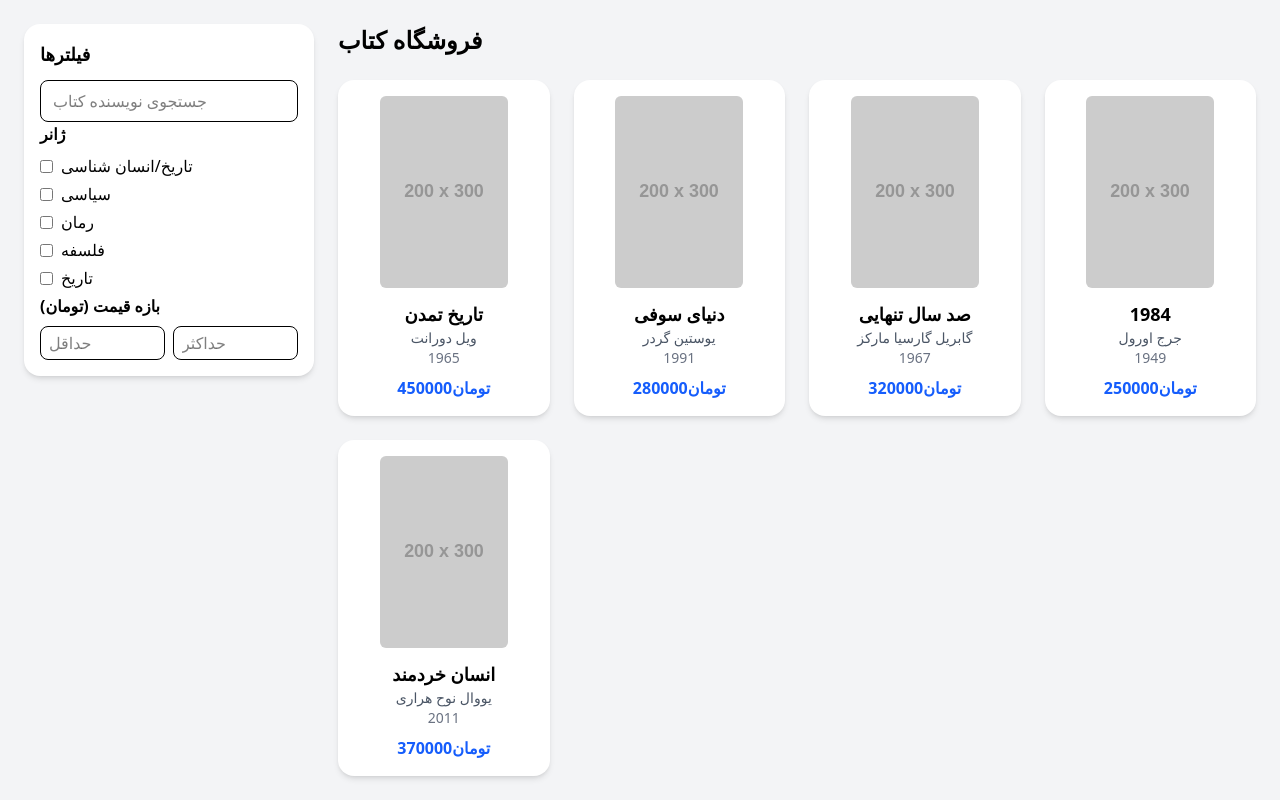
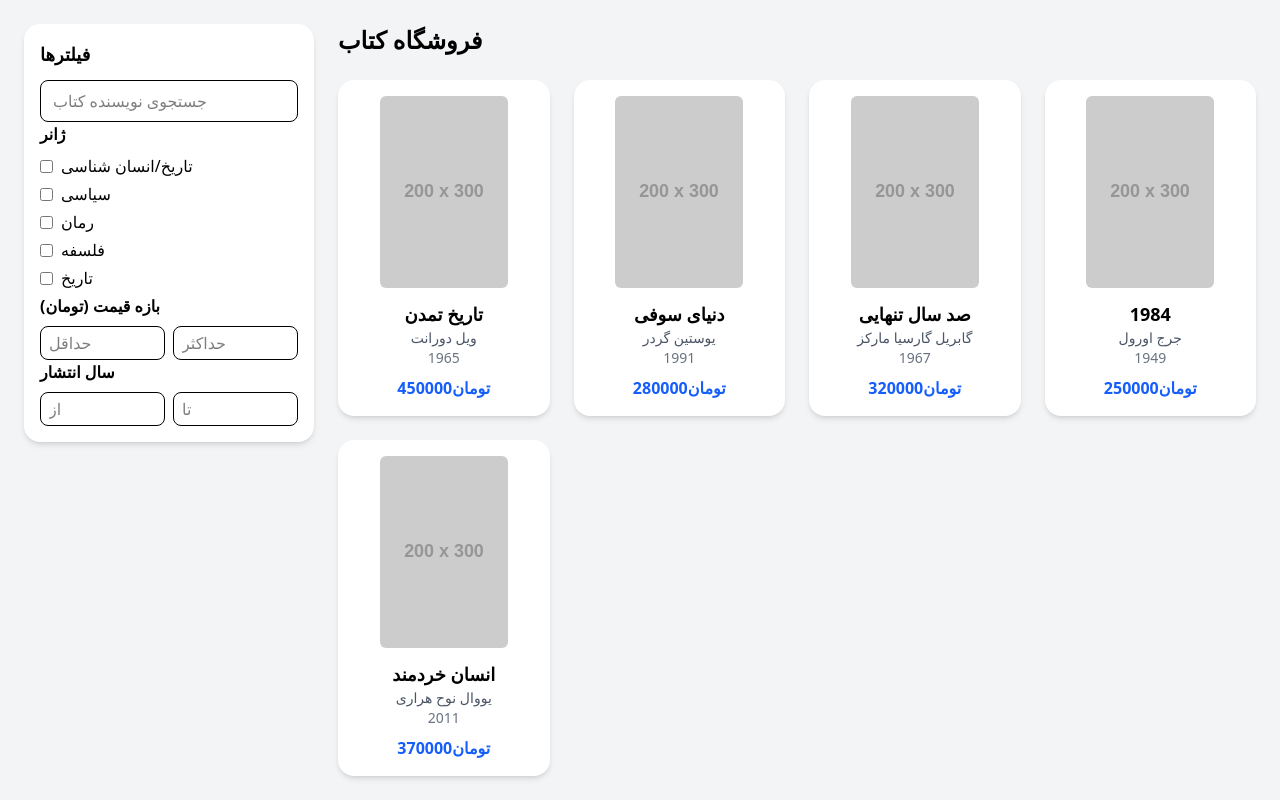
Before and after one commit to esrafil418/book-store-react, a React (Vite) app: page / in a window 1280 px wide. Built offline with nearby package versions, Linux system fonts and the light colour scheme.

Commit message:
Added: Year Range filter

```diff
--- a/src/components/FilterSidebar.jsx
+++ b/src/components/FilterSidebar.jsx
@@ -5,6 +5,8 @@ const FilterSidebar = ({
   setSelectedGenres,
   priceRange,
   setPriceReng,
+  yearRange,
+  setYearRange,
 }) => {
   const genres = ["تاریخ/انسان شناسی", "سیاسی", "رمان", "فلسفه", "تاریخ"];
   const handleGenreChange = (genre) => {
@@ -18,7 +20,7 @@ const FilterSidebar = ({
   return (
     <div className="bg-white shadow-md rounded-2xl p-4 mb-6">
       <h2 className="text-lg font-semibold mb-3">فیلترها</h2>
-
+      {/* search--------------------------------------------------------------- */}
       <input
         type="text"
         placeholder="جستجوی نویسنده کتاب"
@@ -26,7 +28,7 @@ const FilterSidebar = ({
         onChange={(e) => setSearchTerm(e.target.value)}
         className="w-full border rounded-lg px-3 py-2 focus:outline-none focus:ring-2 focus:ring-blue-400"
       />
-      {/* Genre  */}
+      {/* Genre----------------------------------------------------------------  */}
       <div>
         <h3 className="font-semibold mb-2">ژانر</h3>
         {genres.map((genre) => (
@@ -41,7 +43,7 @@ const FilterSidebar = ({
           </label>
         ))}
       </div>
-      {/* Price  */}
+      {/* Price-----------------------------------------------------------------  */}
       <div>
         <h3 className="font-semibold mb-2">بازه قیمت (تومان)</h3>
         <div className="flex gap-2">
@@ -65,6 +67,30 @@ const FilterSidebar = ({
           />
         </div>
       </div>
+      {/* year range --------------------------------------------------  */}
+      <div>
+        <h3 className="font-semibold mb-2">سال انتشار</h3>
+        <div className="flex gap-2">
+          <input
+            type="number"
+            placeholder="از"
+            value={yearRange.min}
+            onChange={(e) =>
+              setYearRange({ ...yearRange, min: e.target.value })
+            }
+            className="w-1/2 border rounded-lg px-2 py-1 focus:outline-none focus:ring-2 focus:ring-blue-400"
+          />
+          <input
+            type="number"
+            placeholder="تا"
+            value={yearRange.max}
+            onChange={(e) =>
+              setYearRange({ ...yearRange, max: e.target.value })
+            }
+            className="w-1/2 border rounded-lg px-2 py-1 focus:outline-none focus:ring-2 focus:ring-blue-400"
+          />
+        </div>
+      </div>
     </div>
   );
 };
--- a/src/pages/Home.jsx
+++ b/src/pages/Home.jsx
@@ -4,27 +4,33 @@ import BookCard from "../components/BookCard";
 import FilterSidebar from "../components/FilterSidebar";
 
 const Home = () => {
-  // !for search
+  // !for search 👇
   const [searchTerm, setSearchTerm] = useState("");
-  // !for search Genres
+  // !for search Genres 👇
   const [selectedGenres, setSelectedGenres] = useState([]);
-  // !for search Price
+  // !for search Price 👇
   const [priceRange, setPriceReng] = useState({ min: "", max: "" });
+  // !For year range 👇
+  const [yearRange, setYearRange] = useState({ min: "", max: "" });
 
   const filteredBooks = books.filter((book) => {
-    // !search
+    // !search 👇
     const matchesSearch =
       book.title.toLowerCase().includes(searchTerm.toLowerCase()) ||
       book.author.toLowerCase().includes(searchTerm.toLowerCase());
-    // !genre
+    // !genre 👇
     const matchesGenre =
       selectedGenres.length === 0 || selectedGenres.includes(book.genre);
-    // !price
+    // !price 👇
     const matchesPrice =
       (priceRange.min === "" || book.price >= Number(priceRange.min)) &&
       (priceRange.max === "" || book.price <= Number(priceRange.max));
-    //  !returns
-    return matchesSearch && matchesGenre && matchesPrice;
+    // !year 👇
+    const matchesYear =
+      (yearRange.min === "" || book.year >= Number(yearRange.min)) &&
+      (yearRange.max === "" || book.year <= Number(yearRange.max));
+    //  !returns ➡️
+    return matchesSearch && matchesGenre && matchesPrice && matchesYear;
   });
   return (
     <div className="p-6 grid grid-cols-1 md:grid-cols-4 gap-6">
@@ -37,6 +43,8 @@ const Home = () => {
           setSelectedGenres={setSelectedGenres}
           priceRange={priceRange}
           setPriceReng={setPriceReng}
+          yearRange={yearRange}
+          setYearRange={setYearRange}
         />
       </div>
 
```
